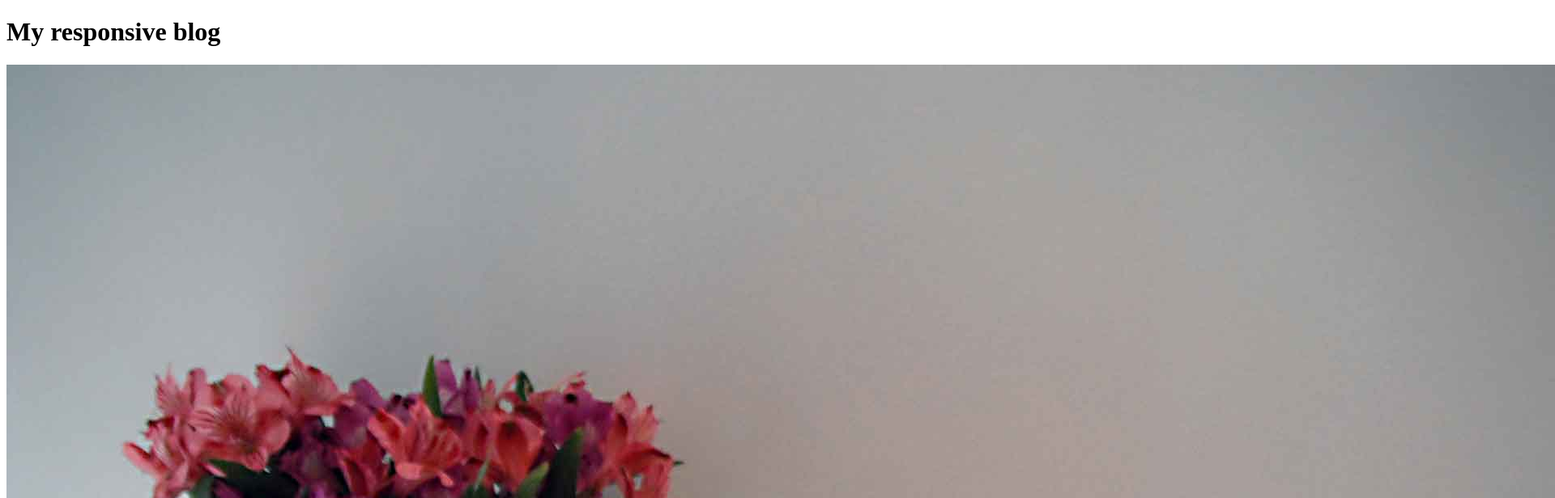
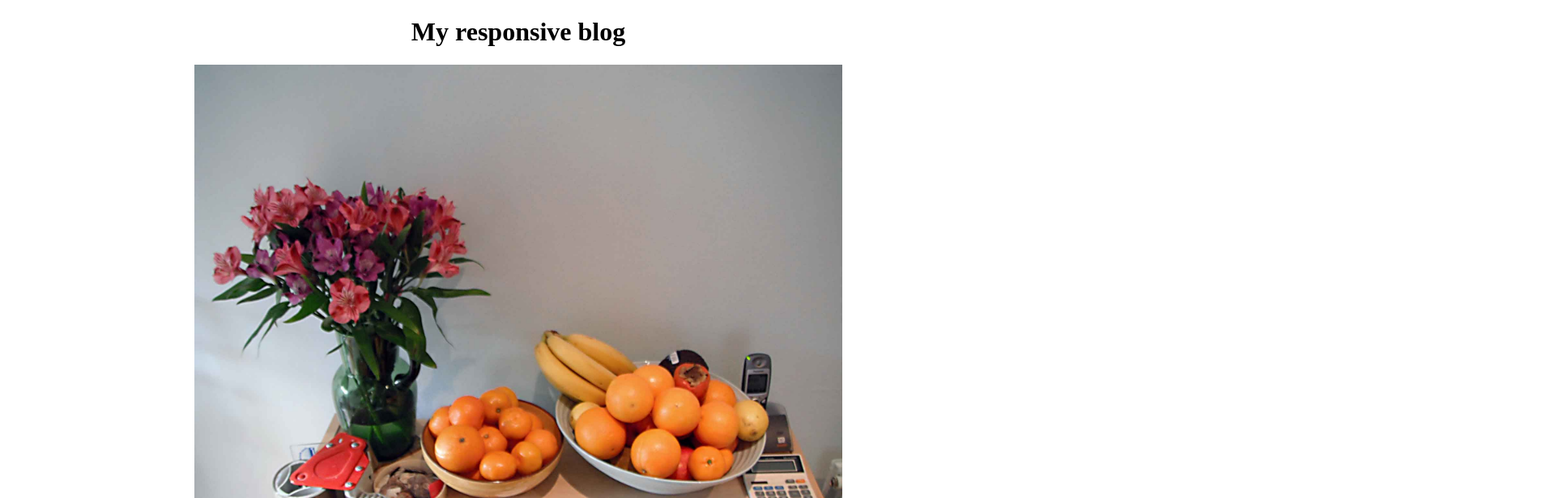
Before and after one commit to fsarachu/responsive-images, a website: page 1 - Responsive Blog Part 1/index.html in a window 1280 px wide. Shown: the top 616 px of the page at 81% size, 1920 px wide, since content can reach past the window. Drawn offline with Linux system fonts and the light colour scheme.

Commit message:
Fix layout

```diff
--- a/1 - Responsive Blog Part 1/css/main.css
+++ b/1 - Responsive Blog Part 1/css/main.css
@@ -13,17 +13,21 @@ I've left some boilerplate below for you.
 */
 
 body {
-
+  margin: 0;
+  padding: 0;
+  width: 100%;
+  font-size: 100%;
 }
 
 article {
-
+  width: 50em;
+  margin: 0 auto;
 }
 
 h1 {
-
+  text-align: center;
 }
 
 img {
-
+  width: 100%;
 }
```
